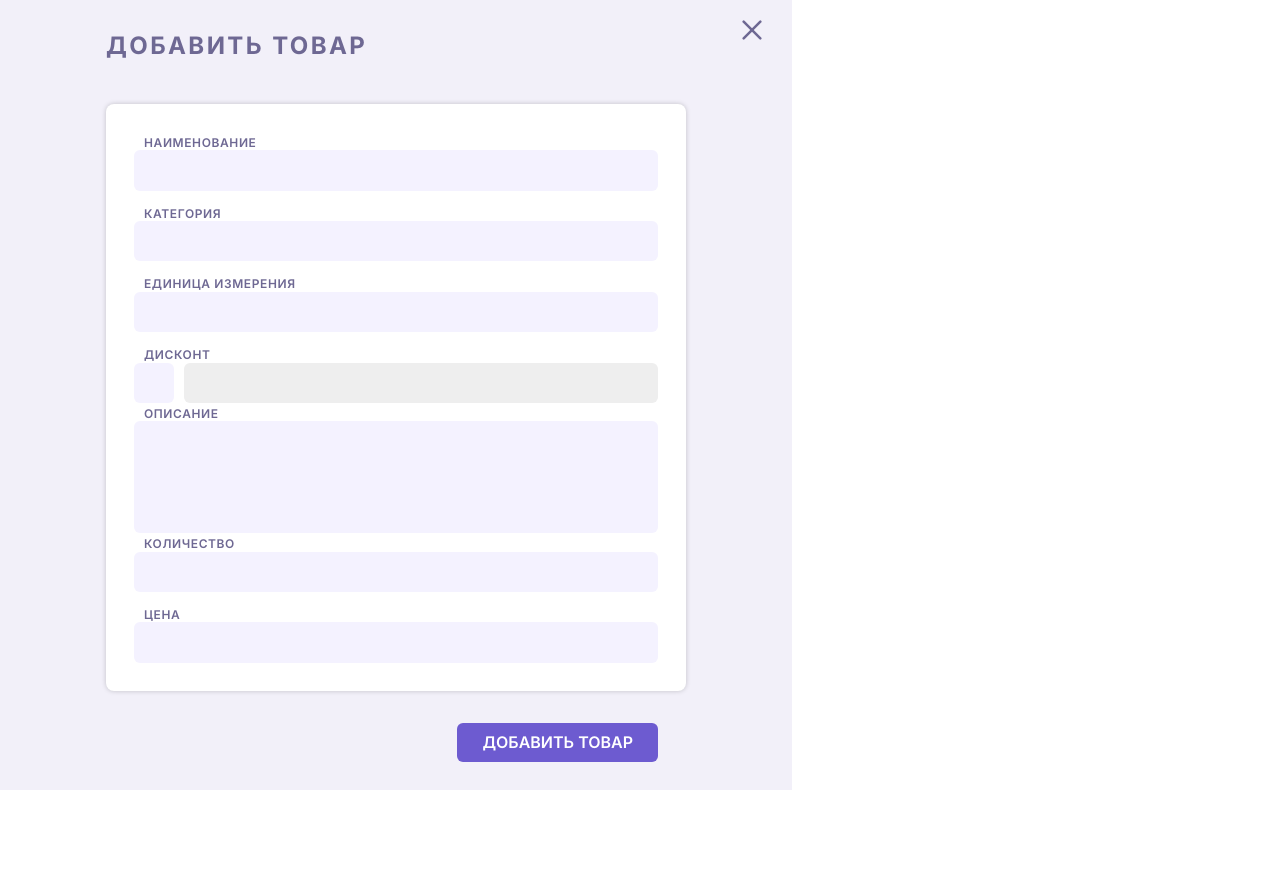
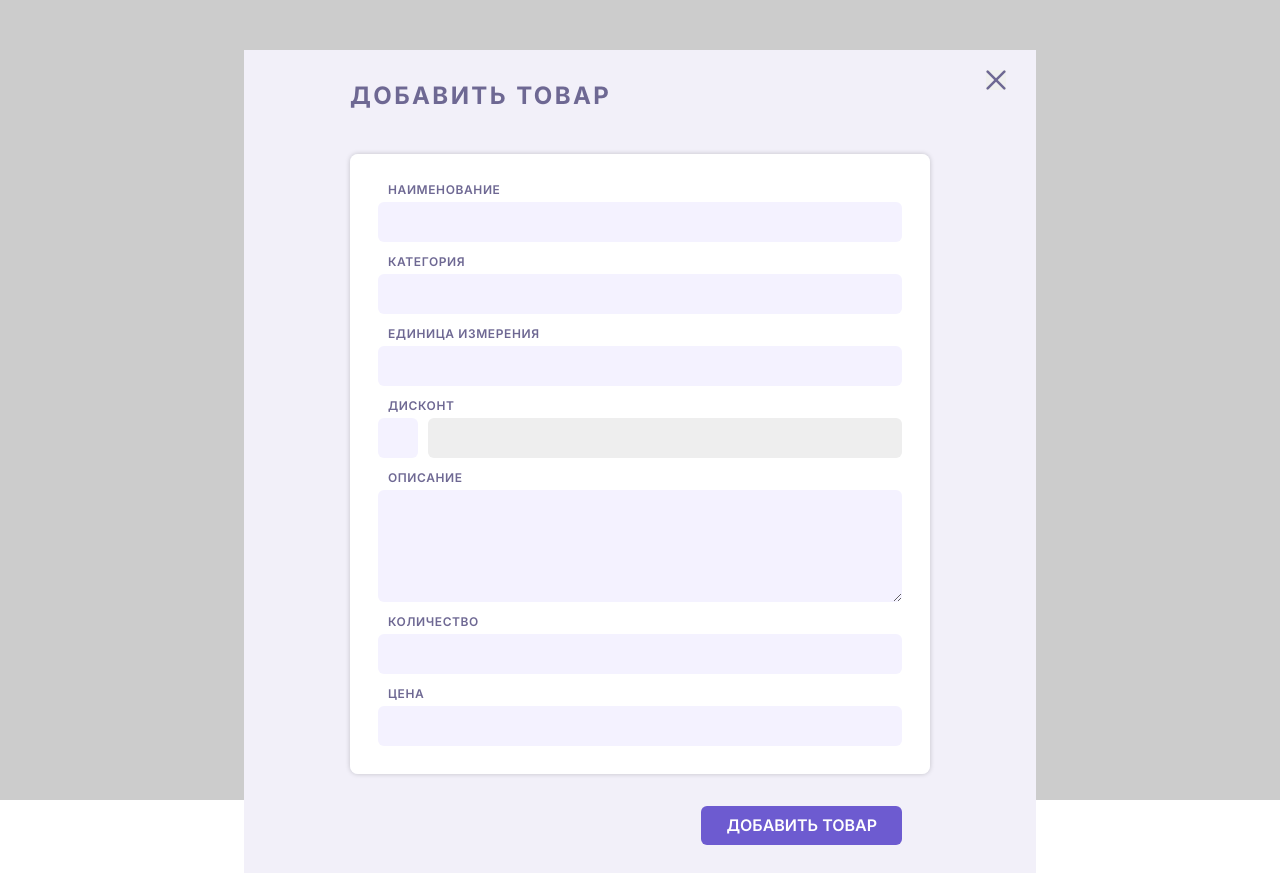
Before and after one commit to Den3003/CRM-ShopOnline, a plain HTML site: page crm.html in a window 1280 px wide. Before the commit the page ends 800 px from the top, so only its background shows below. Drawn offline with Linux system fonts and the light colour scheme.

Commit message:
fixed errors

```diff
--- a/crm.html
+++ b/crm.html
@@ -10,14 +10,14 @@
   <title>CRM-ShopOnline</title>
 </head>
 <body>
+  <div class="overlay">
     <div class="modal">
-    <div class="modal__close"></div>
+      <p class="modal__title">Добавить товар</p>
+      <button class="modal__close" type="button" aria-label="close"></button>
+
       <form name="form" action="https://jsonplaceholder.typicode.com/posts" method="POST">
 
         <fieldset class="modal__fieldset">
-        <!-- <div class="modal__container"> -->
-          <legend class="modal__title">Добавить товар</legend>
-          <div class="modal__container">
               <label class="modal__label" for="name">Наименование</label>
               <input class="modal__input" type="text" name="name" id="name">
 
@@ -28,27 +28,26 @@
               <input class="modal__input" type="text" name="units" id="units">
 
               <label class="modal__label" for="discount">Дисконт</label>
-            <div class="discount">
-              <input class="discount__checkbox" type="checkbox" aria-label="Активирует поле ввода скидки">
-              <input class="modal__input discount__input" type="number" name="discount" id="discount" disabled>
+              <div class="modal__optional">
+                <input class="modal__checkbox" type="checkbox" aria-label="Активирует поле ввода скидки">
+                <input class="modal__input" type="number" name="discount" id="discount" disabled>
               </div>
 
               <label class="modal__label" for="description">Описание</label>
-            <textarea class="modal__textarea" name="description" id="description"></textarea>
+              <textarea rows="5" class="modal__input" name="description" id="description"></textarea>
 
               <label class="modal__label" for="count">Количество</label>
               <input class="modal__input" type="number" name="count" id="count">
 
               <label class="modal__label" for="price">Цена</label>
               <input class="modal__input" type="number" name="price" id="price">
-          </div>
-          <button class="modal__btn" type="submit">Добавить товар</button>
-        <!-- </div> -->
 
             </fieldset>
-
-
+            <div class="modal__footer">
+              <button class="modal__btn" type="submit">Добавить товар</button>
+            </div>
       </form>
+    </div>
   </div>
 
 </body>
--- a/styles/modal.css
+++ b/styles/modal.css
@@ -1,8 +1,15 @@
+.overlay {
+  height: 100dvh;
+  padding: 50px 0;
+  background-color: #0003;
+}
+
 .modal {
   position: relative;
   max-width: 792px;
   background-color: #f2f0f9;
-  padding: 32px 0 28px;
+  padding: 32px 106px 28px;
+  margin: 0 auto;
 }
 
 .modal__close {
@@ -15,23 +22,25 @@
   right: 30px;
   width: 20px;
   height: 20px;
+  border: none;
   cursor: pointer;
 }
 
+/* .modal__fieldset { */
+  /* max-width: 580px; */
+  /* padding: 0; */
+  /* border: none; */
+  /* margin: 0 auto; */
+  /*  */
+/* } */
+
 .modal__fieldset {
-  max-width: 580px;
-  padding: 0;
-  border: none;
-  margin: 0 auto;
-
-}
-
-.modal__container {
   background-color: #fff;
   border-radius: 8px;
   padding: 28px;
+  border: none;
   box-shadow: 0 0 5px 0 rgba(0, 0, 0, 0.2);
-  margin-bottom: 32px;
+  margin: 0 0 32px;
 }
 
 .modal__title {
@@ -44,16 +53,20 @@
 }
 
 .modal__label {
+  display: block;
   font-size: 12px;
   font-weight: 600;
   text-transform: uppercase;
+  line-height: 1.25;
   letter-spacing: 0.05em;
   margin-bottom: 5px;
-  margin-left: 10px;
+  padding-left: 10px;
 }
 
 .modal__input {
   display: block;
+  font-size: 16px;
+  line-height: 1.125;
   width: 100%;
   border: none;
   border-radius: 6px;
@@ -65,39 +78,38 @@
   margin-bottom: 12px;
 }
 
-.modal__textarea {
-  display: block;
-  background-color: #f4f2ff;
-  border: none;
-  border-radius: 6px;
-  padding: 11px;
-  width: 524px;
-  height: 112px;
-  resize: none;
+/* .modal__textarea { */
+  /* display: block; */
+  /* background-color: #f4f2ff; */
+  /* border: none; */
+  /* border-radius: 6px; */
+  /* padding: 11px; */
+  /* width: 524px; */
+  /* height: 112px; */
+  /* resize: none; */
+/*  */
+/* } */
 
-}
-
-.discount__input {
-  max-width: 474px;
-  margin-left: 50px;
-}
-
-.discount__input:disabled {
+.modal__input:disabled {
   background-color: #eee;
 }
 
-.discount {
+.modal__optional {
   position: relative;
+  padding-left: 50px;
+  margin-bottom: 12px;
 }
 
-.discount__checkbox {
+.modal__checkbox {
   position: absolute;
+  left: 0;
+  top: 0;
   -webkit-appearance: none;
   -moz-appearance: none;
   appearance: none;
 }
 
-.discount__checkbox:before {
+.modal__checkbox:before {
   content: '';
   position: absolute;
   top: 0;
@@ -109,7 +121,7 @@
   cursor: pointer;
 }
 
-.discount__checkbox:after {
+.modal__checkbox:after {
   content: '';
   position: absolute;
   top: 12px;
@@ -124,16 +136,20 @@
   cursor: pointer;
 }
 
-.discount__checkbox:checked:after {
+.modal__checkbox:checked:after {
   opacity: 1;
 }
 
-.discount__checkbox:focus:before {
+.modal__checkbox:focus:before {
   box-shadow: 0 0 3px;
 }
 
+.modal__footer {
+  text-align: right;
+  padding-right: 28px;
+}
+
 .modal__btn {
-  float: right;
   font-size: 16px;
   font-weight: 600;
   text-transform: uppercase;
@@ -143,6 +159,5 @@
   border-radius: 6px;
   color: #fff;
   background-color: #6D5BD0;
-  margin-right: 28px;
   cursor: pointer;
 }
```
Lines whose indentation alone changed are shown as unchanged.
